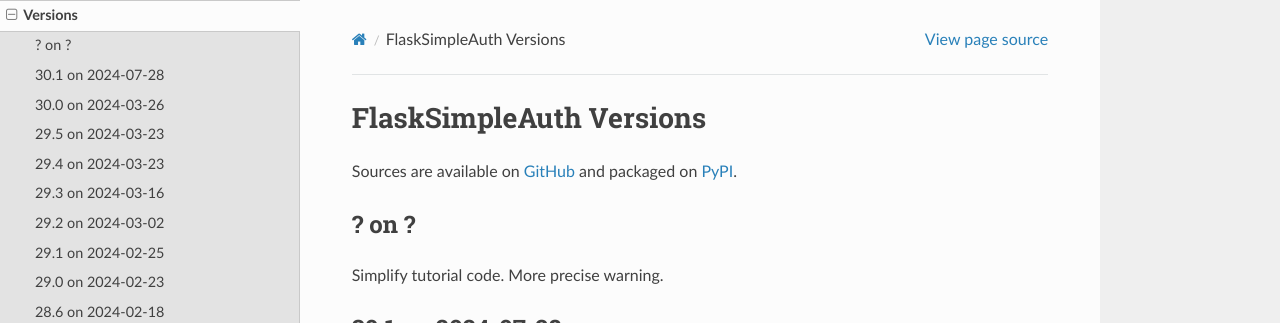
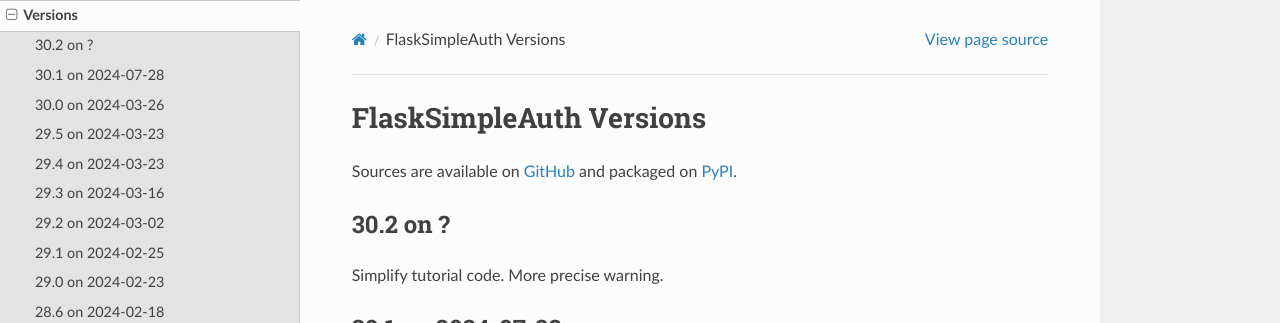
Before and after one commit to zx80/flask-simple-auth, a Sphinx documentation site: the page built from docs/VERSIONS.md, in a window 1280 px wide and 900 px high. Shown: the top 323 px of the window. Built offline with Sphinx 7.4.7 and the Read the Docs theme 2.0.0, drawn with Linux system fonts in a browser that asks for light colours; pages that are not in the unit, such as notebooks, are missing from menus.

Commit message:
next version should be 30.2

````diff
--- a/docs/TUTORIAL.md
+++ b/docs/TUTORIAL.md
@@ -108,7 +108,7 @@
 
 {
   "msg": "hello",
-  "version": "30.1"
+  "version": "30.2"
 }
 ```
 
--- a/docs/VERSIONS.md
+++ b/docs/VERSIONS.md
@@ -3,7 +3,7 @@
 Sources are available on [GitHub](https://github.com/zx80/flask-simple-auth)
 and packaged on [PyPI](https://pypi.org/project/FlaskSimpleAuth/).
 
-## ? on ?
+## 30.2 on ?
 
 Simplify tutorial code.
 More precise warning.
--- a/pyproject.toml
+++ b/pyproject.toml
@@ -4,7 +4,7 @@
 
 [project]
 name = "FlaskSimpleAuth"
-version = "30.1"
+version = "30.2"
 authors = [ { name = "Fabien Coelho", email = "flask.auth@coelho.net" } ]
 description = "Simple authentication, authorization and parameters for Flask, emphasizing configurability"
 readme = "README.md"
````
